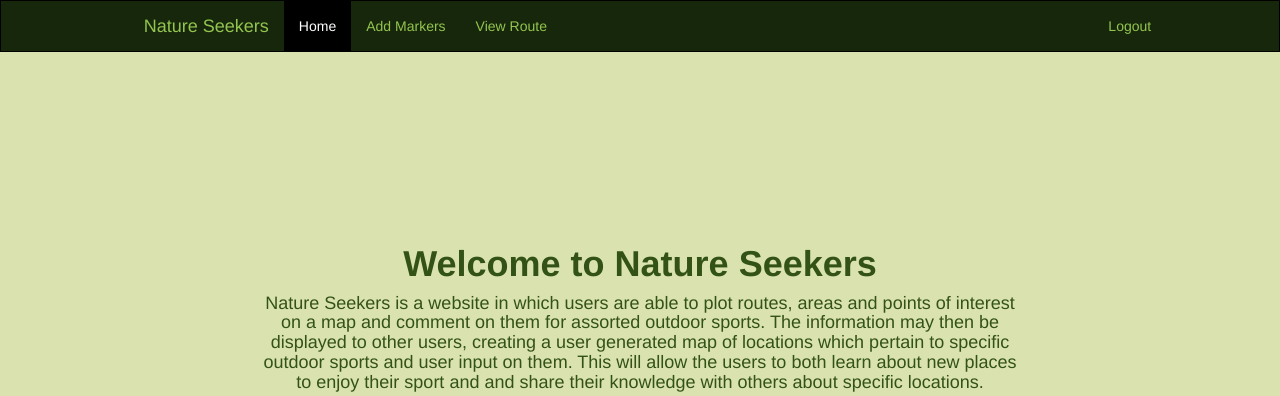
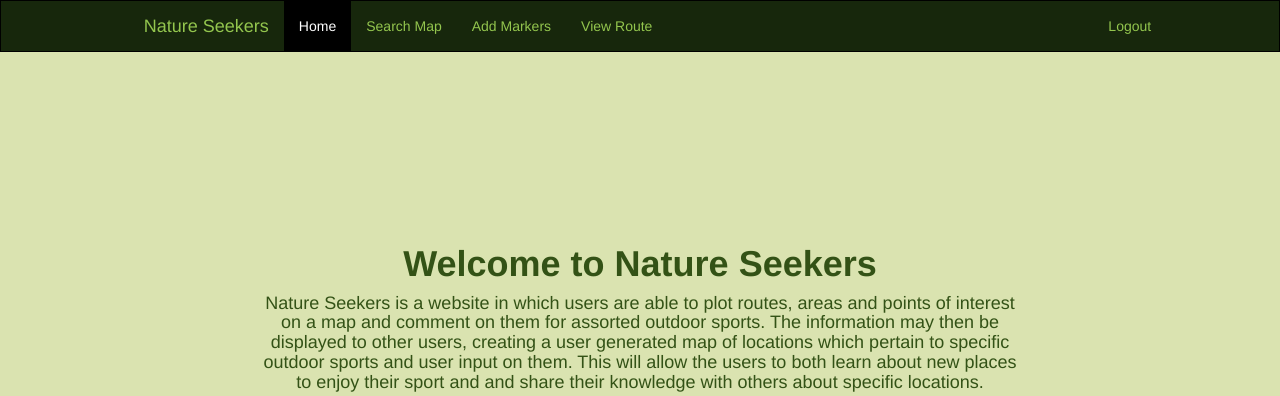
Before and after one commit to xrgloria/Nature-Seekers, a PHP site: page /login.php in a window 1280 px wide. Shown: the top 396 px of the page. Run offline with PHP 8.4, Linux system fonts and the light colour scheme; the visitor is signed in with stand-in values (Sample User, id 1); some web fonts are replaced.

Commit message:
Fixed navbar links

```diff
--- a/login.php
+++ b/login.php
@@ -43,8 +43,9 @@ This document will be used to allow users to access our website.
 				<?php
 				if(isset($_SESSION['user_id'])){
 					?>
-				<li><a href="./points_of_interest.html ">Add Markers</a></li>
-				<li ><a href="#">View Route</a></li>
+				<li><a href="./search.php ">Search Map</a></li>
+				<li><a href="./points_of_interest.php ">Add Markers</a></li>
+				<li ><a href="./route.php">View Route</a></li>
 			</ul>
 			<ul class="nav navbar-nav navbar-right">
 		  <li><a href="./logout.php"><span class="glyphicon glyphicon-log-out"></span> Logout</a></li>
```
